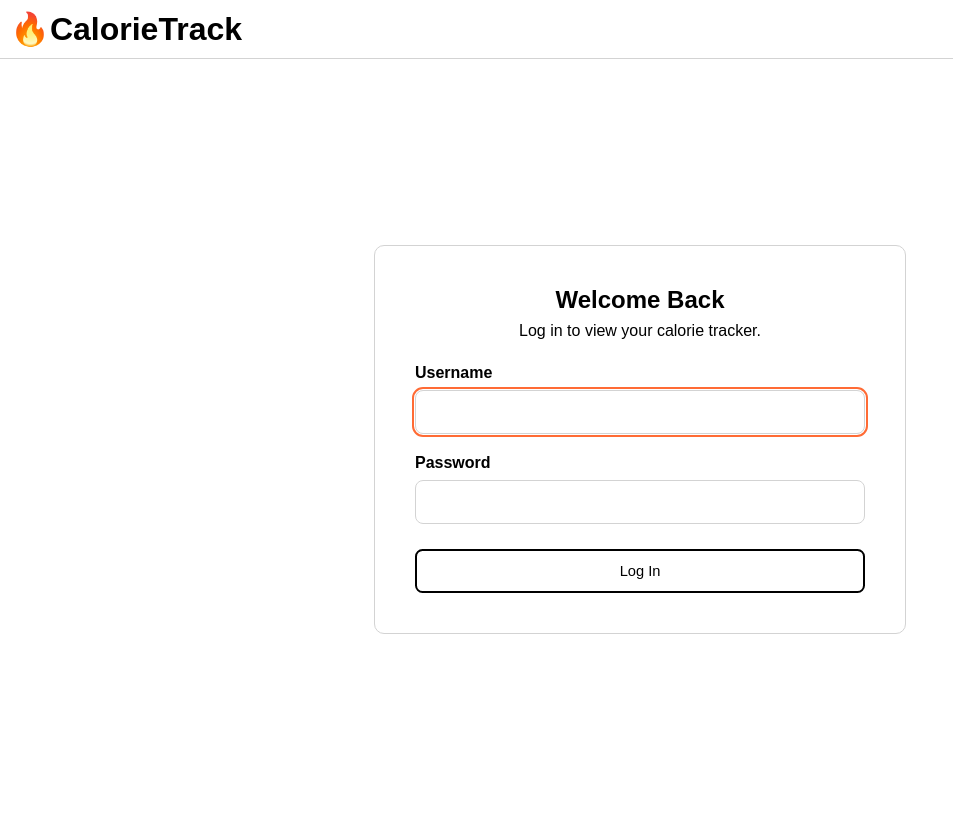
After one commit to abitsma/Health_App, a Django app: page /accounts/login/ in a window 1280 px wide. The commit adds this page. Shown: the whole page, without its empty margins (0-953 px from the left). Run offline with Django 5.2, Linux system fonts and the light colour scheme; some web fonts are replaced.

Commit message:
Added a login page to the site. Users must now log in fist in order to acces the dashboard, log, add food, and profile pages. Also added a logout button, and the site displays the username of the user.

```diff
--- a/config/settings.py
+++ b/config/settings.py
@@ -26,6 +26,10 @@ SECRET_KEY = 'django-insecure-^96qlrbyjvs7+2!n@%g_x-h#(=7e327^=_n0qa%(w3%zsbt%xz
 DEBUG = True
 
 ALLOWED_HOSTS = []
+
+LOGIN_REDIRECT_URL = "dashboard"
+LOGOUT_REDIRECT_URL = "login"
+LOGIN_URL = "login"
 
 
 # Application definition
--- a/config/urls.py
+++ b/config/urls.py
@@ -19,5 +19,6 @@ from django.urls import path, include
 
 urlpatterns = [
     path('admin/', admin.site.urls),
+    path("accounts/", include("django.contrib.auth.urls")),
     path("", include("tracker.urls")),
 ]
--- a/tracker/admin.py
+++ b/tracker/admin.py
@@ -1,6 +1,6 @@
 from django.contrib import admin
-from .models import FoodEntry
+from .models import FoodEntry, UserProfile
 
 # Register your models here.
 admin.site.register(FoodEntry)
-# admin.site.register(UserGoal)
+admin.site.register(UserProfile)
--- /dev/null
+++ b/tracker/static/tracker/login.css
@@ -0,0 +1,93 @@
+#loginMain {
+    min-height: calc(100vh - 100px);
+    display: flex;
+    justify-content: center;
+    align-items: center;
+    padding: 30px 20px;
+}
+
+.loginWidget {
+    width: 100%;
+    max-width: 450px;
+
+    border-style: solid;
+    border-color: var(--light-accent-color);
+    border-width: 1px;
+    border-radius: 10px;
+
+    padding: 30px;
+
+    display: flex;
+    flex-direction: column;
+    row-gap: 24px;
+}
+
+.loginHeading {
+    text-align: center;
+}
+
+.loginHeading h1 {
+    margin-bottom: 8px;
+}
+
+.loginHeading p {
+    margin: 0;
+}
+
+#loginForm {
+    display: flex;
+    flex-direction: column;
+    row-gap: 20px;
+}
+
+.formGroup {
+    display: flex;
+    flex-direction: column;
+    row-gap: 8px;
+}
+
+.formGroup label {
+    font-weight: bold;
+}
+
+.formGroup input {
+    width: 100%;
+    box-sizing: border-box;
+
+    padding: 12px;
+
+    border-style: solid;
+    border-color: var(--light-accent-color);
+    border-width: 1px;
+    border-radius: 8px;
+
+    font: inherit;
+}
+
+.formGroup input:focus {
+    outline: 2px solid var(--accent-color);
+    outline-offset: 1px;
+}
+
+#loginButton {
+    width: 100%;
+    padding: 12px;
+    margin-top: 5px;
+}
+
+.errorMessage {
+    background-color: var(--light-accent-color);
+    border-radius: 10px;
+    padding: 12px;
+    text-align: center;
+}
+
+.errorMessage p {
+    margin: 0;
+}
+
+@media screen and (min-width: 700px) {
+    .loginWidget {
+        padding: 40px;
+    }
+}
--- a/tracker/static/tracker/styles.css
+++ b/tracker/static/tracker/styles.css
@@ -9,6 +9,8 @@
     --dark-bg-color: black;
     --dark-accent-color: lightgray;
     --dark-text-color: white;
+
+    --accent-color: #ff6b35;
 }
 
 
@@ -39,7 +41,7 @@ button {
     background-color: transparent;
     border-style: solid;
     border-radius: 7.5px;
-    border-color: --light-text-color;
+    border-color: var(--light-text-color);
     padding: 5px;
     font-size: 11pt;
     cursor: pointer;
--- /dev/null
+++ b/tracker/templates/registration/login.html
@@ -0,0 +1,69 @@
+{% load static %}
+
+<!DOCTYPE html>
+<html lang="en">
+<head>
+    <meta charset="UTF-8">
+    <meta name="viewport" content="width=device-width, initial-scale=1.0">
+
+    <title>Login | CalorieTrack</title>
+
+    <link rel="stylesheet" href="{% static 'tracker/styles.css' %}?v=2">
+    <link rel="stylesheet" href="{% static 'tracker/login.css' %}">
+</head>
+
+<body>
+    <header>
+        <h1>🔥CalorieTrack</h1>
+    </header>
+
+    <main id="loginMain">
+        <section class="loginWidget">
+            <div class="loginHeading">
+                <h1>Welcome Back</h1>
+                <p>Log in to view your calorie tracker.</p>
+            </div>
+
+            {% if form.errors %}
+                <div class="errorMessage">
+                    <p>Your username or password was incorrect.</p>
+                </div>
+            {% endif %}
+
+            {% if next %}
+                {% if user.is_authenticated %}
+                    <div class="errorMessage">
+                        <p>Your account does not have access to that page.</p>
+                    </div>
+                {% endif %}
+            {% endif %}
+
+            <form method="POST" action="{% url 'login' %}" id="loginForm">
+                {% csrf_token %}
+
+                <div class="formGroup">
+                    <label for="{{ form.username.id_for_label }}">
+                        Username
+                    </label>
+
+                    {{ form.username }}
+                </div>
+
+                <div class="formGroup">
+                    <label for="{{ form.password.id_for_label }}">
+                        Password
+                    </label>
+
+                    {{ form.password }}
+                </div>
+
+                <input type="hidden" name="next" value="{{ next }}">
+
+                <button type="submit" id="loginButton">
+                    Log In
+                </button>
+            </form>
+        </section>
+    </main>
+</body>
+</html>
```
Also changed, not shown: other parts of tracker/static/tracker/styles.css (+47 -0 lines), tracker/models.py (+6 -3 lines), tracker/templates/tracker/index.html (+12 -1 lines), tracker/templates/tracker/log.html (+12 -1 lines), tracker/templates/tracker/profile.html (+12 -1 lines), tracker/views.py (+47 -17 lines), tracker/migrations/0002_userprofile_user.py (added), tracker/migrations/0003_alter_foodentry_user_alter_userprofile_user.py (added).
